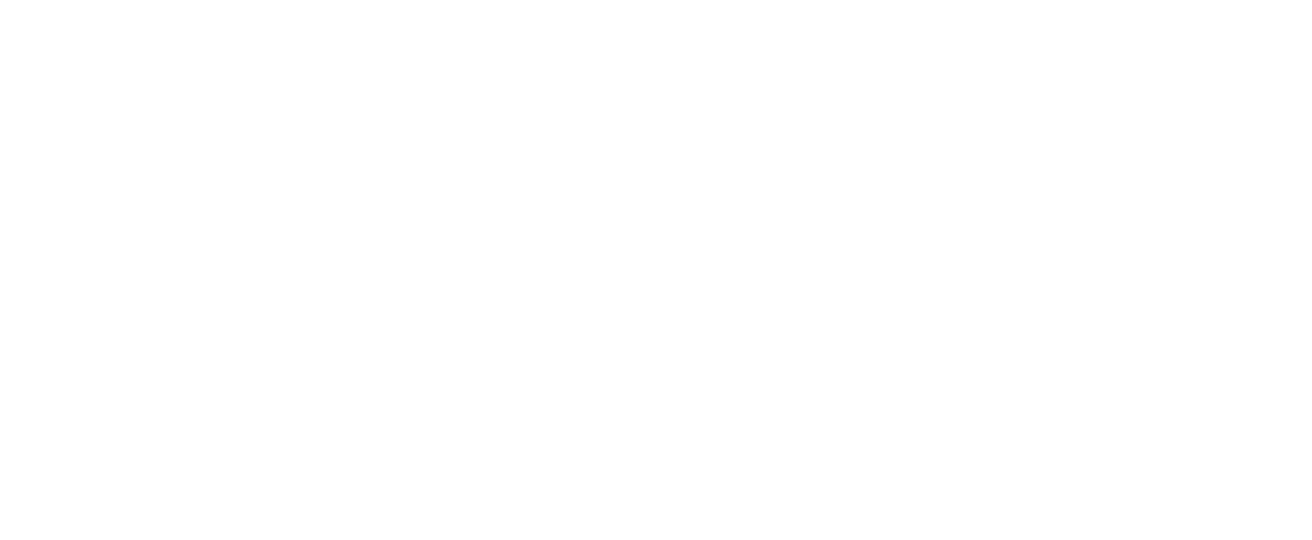
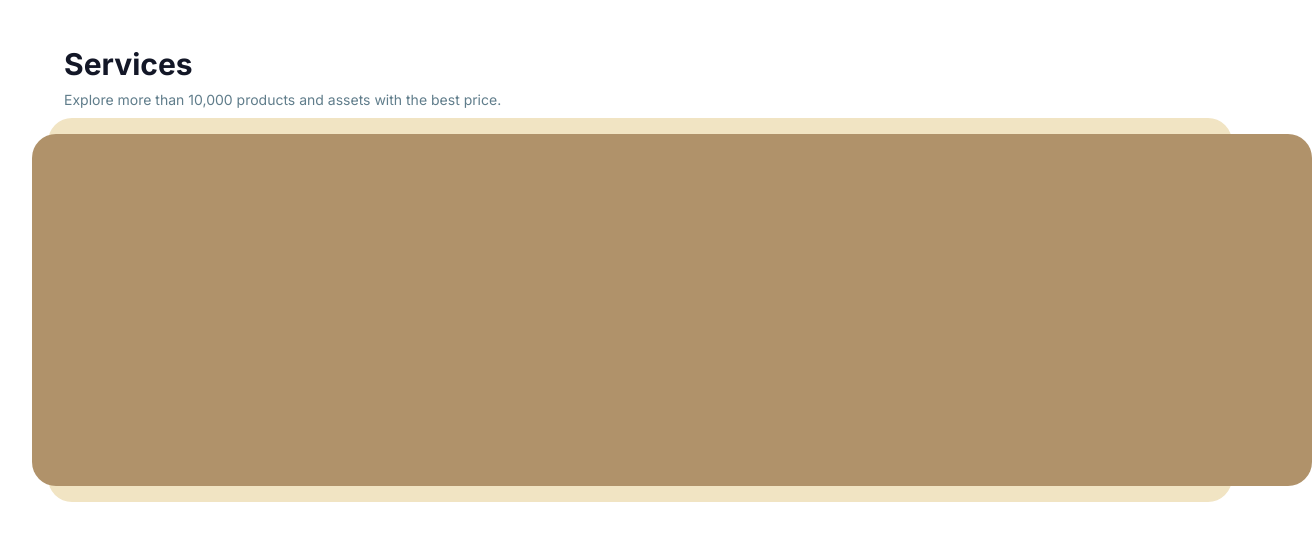
Before and after one commit to badrkarrachai/BunnyShop, a Next.js app: page / in a window 1280 px wide. Shown: the part 3073-3613 px from the top of the page, 1312 px wide, since content can reach past the window. Before the commit the page ends 3295 px from the top, so only its background shows below. Built offline with nearby package versions, Linux system fonts and the light colour scheme.

Commit message:
services cards adding

```diff
--- a/src/app/page.tsx
+++ b/src/app/page.tsx
@@ -1,4 +1,5 @@
 import Hero from '@/components/CustomComponents/Hero'
+import Services from '@/components/CustomComponents/Services'
 import Categorys from '@/components/Product/Categorys'
 import ProductCard from '@/components/Product/ProductCard'
 
@@ -25,6 +26,7 @@
     image4="https://i.pinimg.com/564x/b5/1a/0c/b51a0ca63efb49d2a58b04228d6ccc69.jpg"
     image5="https://i.pinimg.com/564x/32/d3/35/32d335068ac672d1efc5e05a806962d3.jpg"/>
     <Categorys title='Shop by categories' discreption='You can start your shopping journey by selecting a product category.'/>
+    <Services title='Services' discreption='Explore more than 10,000 products and assets with the best price.' />
     <div className='h-44'></div>
     </div>
     </div>
--- /dev/null
+++ b/src/components/CustomComponents/Services.tsx
@@ -0,0 +1,18 @@
+interface Servicesprops{
+    title: string,
+    discreption: string
+}
+export default function Services(config: Servicesprops) {
+  return (
+    <div className="px-1 sm:px-12 flex-col flex gap-2 animate-DownToUp">
+        <div className="sm:text-3xl sm:px-0 px-2 text-[1.3rem] ml-4 font-bold text-[rgb(19,23,39)]">{config.title}</div>
+        <p className="ml-4 text-sm sm:px-0 px-2 text-blue-gray-500">{config.discreption}</p>
+        <div className="w-full flex justify-center   ">
+            <div className="bg-[#F1E4C3] rounded-3xl w-full h-96">
+                <div className="bg-[#B0926A] rounded-3xl absolute left-[2rem] max-w-[90rem] w-full h-[22rem] bottom-4"> </div>
+            </div>
+        </div>
+    </div>
+
+  )
+}
```
Also changed, not shown: public/original-06ae0b536636db7f0b1fde862937b2e4.png (added).
